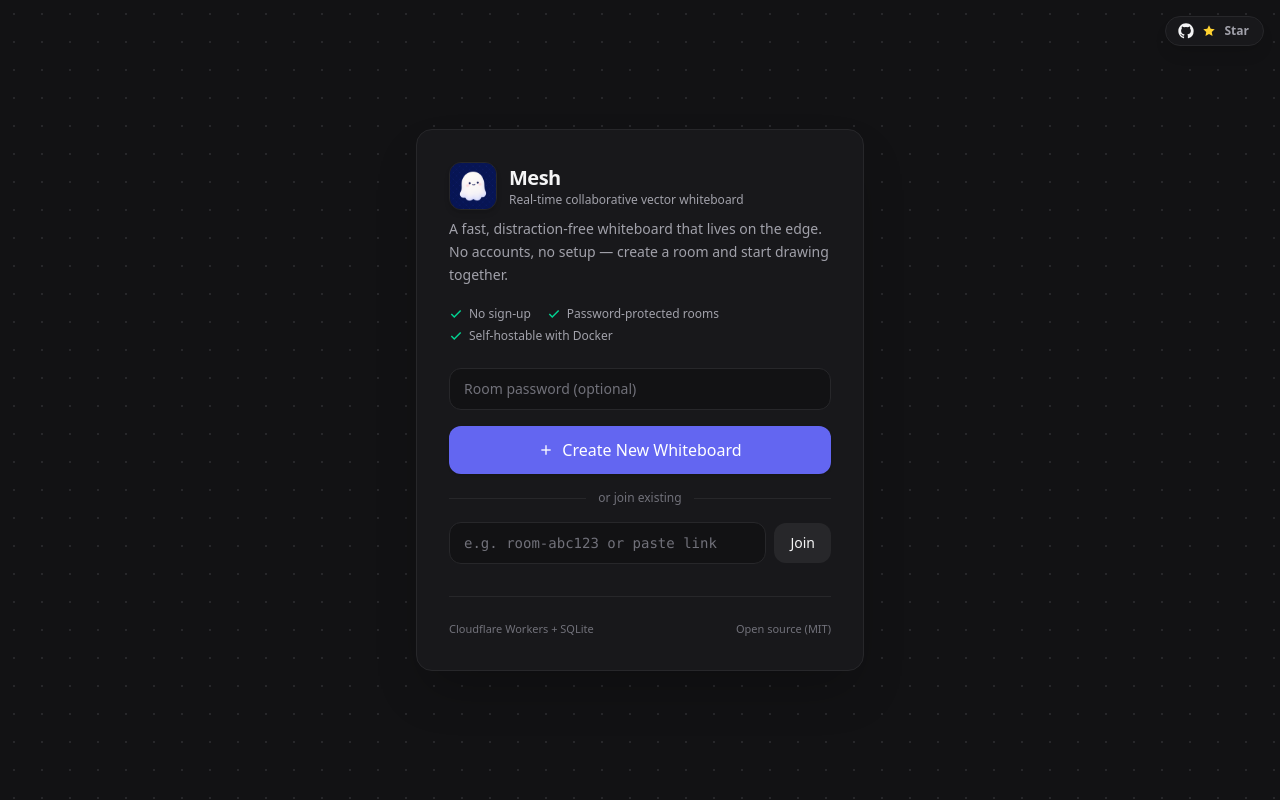
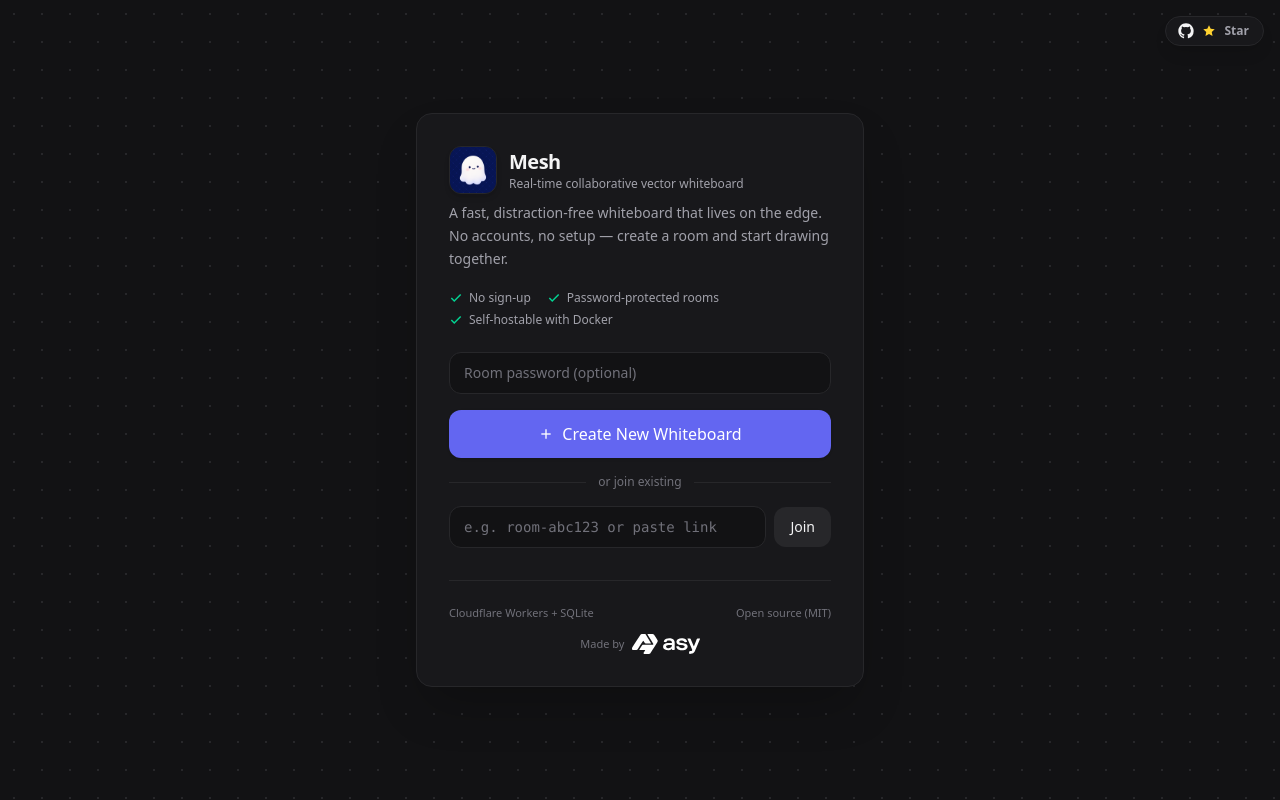
Before and after one commit to VUXXE/Mesh, a SvelteKit app: page / in a window 1280 px wide. Built offline with nearby package versions, Linux system fonts and the light colour scheme; no server answers.

Commit message:
feat(landing): add Made by credit with theme-aware logo

```diff
--- a/src/routes/+page.svelte
+++ b/src/routes/+page.svelte
@@ -244,9 +244,8 @@
 		</div>
 
 		<!-- Footer -->
-		<div
-			class="mt-8 flex items-center justify-between border-t border-(--surface-2) pt-6 text-[11px] text-(--ink-3)"
-		>
+		<div class="mt-8 space-y-3 border-t border-(--surface-2) pt-6 text-[11px] text-(--ink-3)">
+			<div class="flex items-center justify-between">
 				<span>Cloudflare Workers + SQLite</span>
 				<a
 					href="https://github.com/VUXXE/Mesh"
@@ -257,6 +256,12 @@
 					Open source (MIT)
 				</a>
 			</div>
+			<div class="flex items-center justify-center gap-2">
+				<span>Made by</span>
+				<img src="/made-by-white.svg" alt="Made by" class="madeby-dark h-5 w-auto" />
+				<img src="/made-by-black.svg" alt="Made by" class="madeby-light h-5 w-auto" />
+			</div>
+		</div>
 	</div>
 </main>
 
@@ -265,4 +270,13 @@
 		background-image: radial-gradient(circle, var(--grid-dot) 1px, transparent 1px);
 		background-size: 28px 28px;
 	}
+	.madeby-light {
+		display: none;
+	}
+	:global(html.light) .madeby-light {
+		display: block;
+	}
+	:global(html.light) .madeby-dark {
+		display: none;
+	}
 </style>
```
Also changed, not shown: static/made-by-black.svg (added), static/made-by-white.svg (added). Lines whose indentation alone changed are shown as unchanged.
